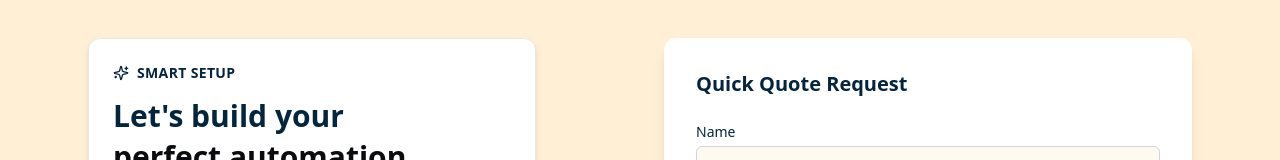
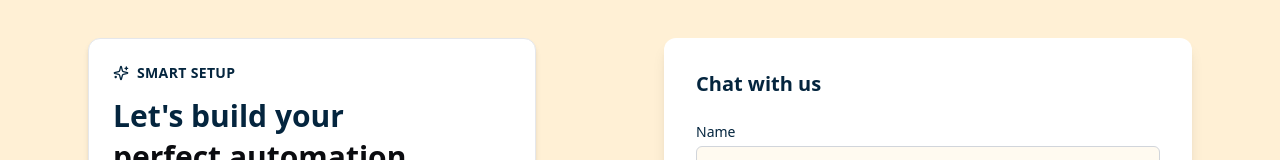
Before and after one commit to trimdex445/axon-automate, a Next.js app: page /contact in a window 1280 px wide. Shown: the part 122-282 px from the top of the page. Built offline with nearby package versions, Linux system fonts and the light colour scheme.

Commit message:
contact page

```diff
--- a/pages/contact.tsx
+++ b/pages/contact.tsx
@@ -65,7 +65,7 @@ export default function QuotePage() {
           <div className="bg-white rounded-xl shadow-lg p-8 w-full">
             {!submitted ? (
               <form onSubmit={handleSubmit} className="space-y-6">
-                <h3 className="text-xl font-bold text-[#04253e] mb-2">Quick Quote Request</h3>
+                <h3 className="text-xl font-bold text-[#04253e] mb-2">Chat with us</h3>
 
                 <div>
                   <label className="block text-sm font-medium text-[#04253e] mb-1">Name</label>
```
